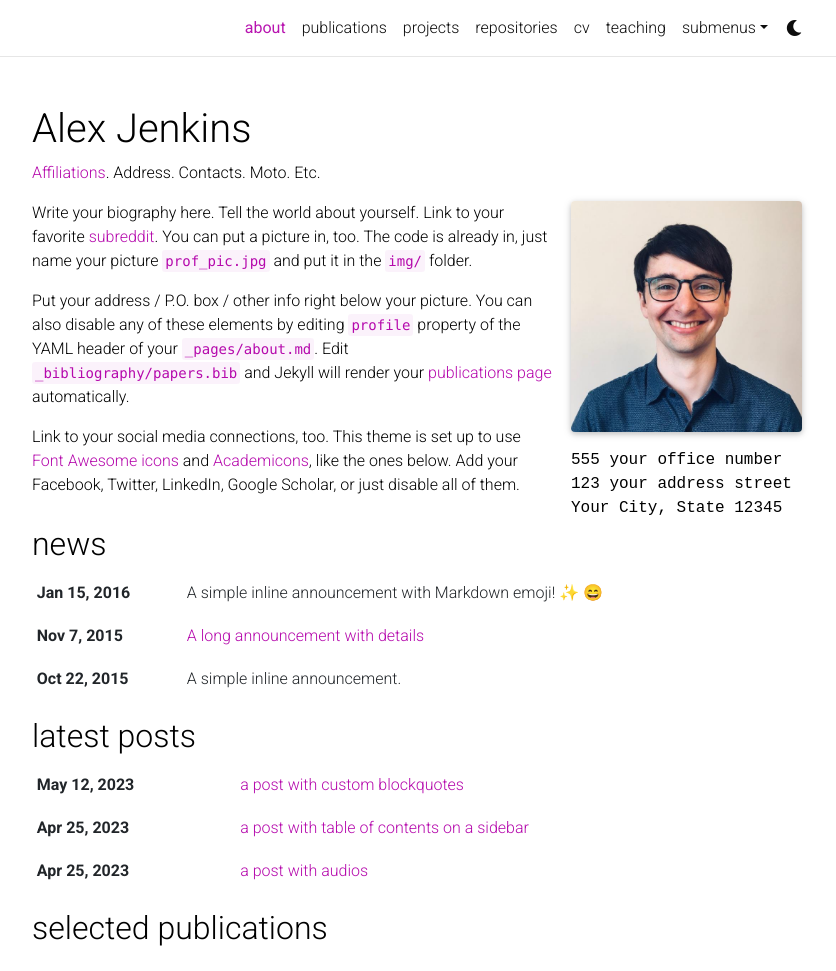
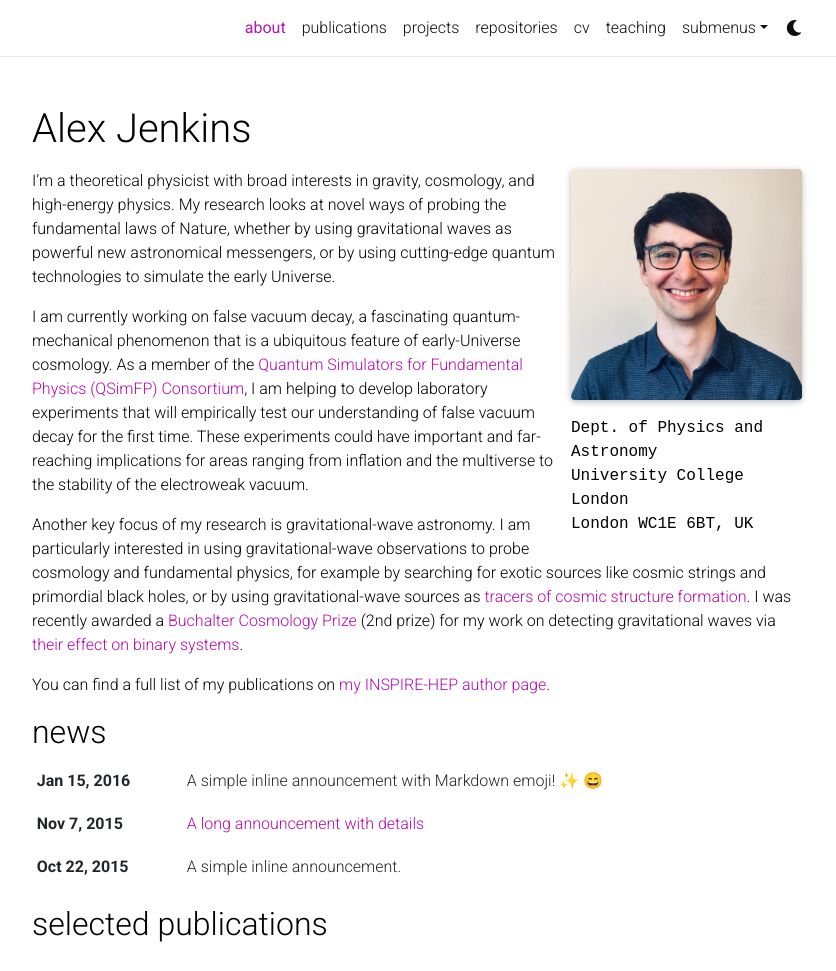
Before and after one commit to alex-c-jenkins/alex-c-jenkins.github.io, a Jekyll site: the page built from _pages/about.md, in a window 1280 px wide and 1245 px high, cut to the strip 0-971 px from the top of the window. Shown: the whole strip, without its empty margins (223-1059 px from the left). Built offline with Jekyll 4.4.1, drawn with Linux system fonts in a browser that asks for light colours; full-size pictures stand in for the smaller copies a plugin makes; emoji names are drawn with the system emoji font; comment, search, counter and statistics services are not loaded; a style sheet for code colours, icons or effects is not loaded.

Commit message:
Update about.md

```diff
--- a/_pages/about.md
+++ b/_pages/about.md
@@ -2,25 +2,27 @@
 layout: about
 title: about
 permalink: /
-subtitle: <a href='#'>Affiliations</a>. Address. Contacts. Moto. Etc.
+subtitle:
 
 profile:
   align: right
   image: prof_pic.jpg
   image_circular: false # crops the image to make it circular
   address: >
-    <p>555 your office number</p>
-    <p>123 your address street</p>
-    <p>Your City, State 12345</p>
+    <p>Dept. of Physics and Astronomy</p>
+    <p>University College London</p>
+    <p>London WC1E 6BT, UK</p>
 
 news: true  # includes a list of news items
-latest_posts: true  # includes a list of the newest posts
+latest_posts: false  # includes a list of the newest posts
 selected_papers: true # includes a list of papers marked as "selected={true}"
 social: true  # includes social icons at the bottom of the page
 ---
 
-Write your biography here. Tell the world about yourself. Link to your favorite [subreddit](http://reddit.com). You can put a picture in, too. The code is already in, just name your picture `prof_pic.jpg` and put it in the `img/` folder.
+I'm a theoretical physicist with broad interests in gravity, cosmology, and high-energy physics. My research looks at novel ways of probing the fundamental laws of Nature, whether by using gravitational waves as powerful new astronomical messengers, or by using cutting-edge quantum technologies to simulate the early Universe.
 
-Put your address / P.O. box / other info right below your picture. You can also disable any of these elements by editing `profile` property of the YAML header of your `_pages/about.md`. Edit `_bibliography/papers.bib` and Jekyll will render your [publications page](/al-folio/publications/) automatically.
+I am currently working on false vacuum decay, a fascinating quantum-mechanical phenomenon that is a ubiquitous feature of early-Universe cosmology. As a member of the [Quantum Simulators for Fundamental Physics (QSimFP) Consortium](https://qsimfp.org/), I am helping to develop laboratory experiments that will empirically test our understanding of false vacuum decay for the first time. These experiments could have important and far-reaching implications for areas ranging from inflation and the multiverse to the stability of the electroweak vacuum.
 
-Link to your social media connections, too. This theme is set up to use [Font Awesome icons](http://fortawesome.github.io/Font-Awesome/) and [Academicons](https://jpswalsh.github.io/academicons/), like the ones below. Add your Facebook, Twitter, LinkedIn, Google Scholar, or just disable all of them.
+Another key focus of my research is gravitational-wave astronomy. I am particularly interested in using gravitational-wave observations to probe cosmology and fundamental physics, for example by searching for exotic sources like cosmic strings and primordial black holes, or by using gravitational-wave sources as [tracers of cosmic structure formation](https://inspirehep.net/literature/2127416). I was recently awarded a [Buchalter Cosmology Prize](http://www.buchaltercosmologyprize.org/) (2nd prize) for my work on detecting gravitational waves via [their effect on binary systems](https://journals.aps.org/prl/abstract/10.1103/PhysRevLett.128.101103).
+
+You can find a full list of my publications on [my INSPIRE-HEP author page](https://inspirehep.net/authors/1656809).
```
